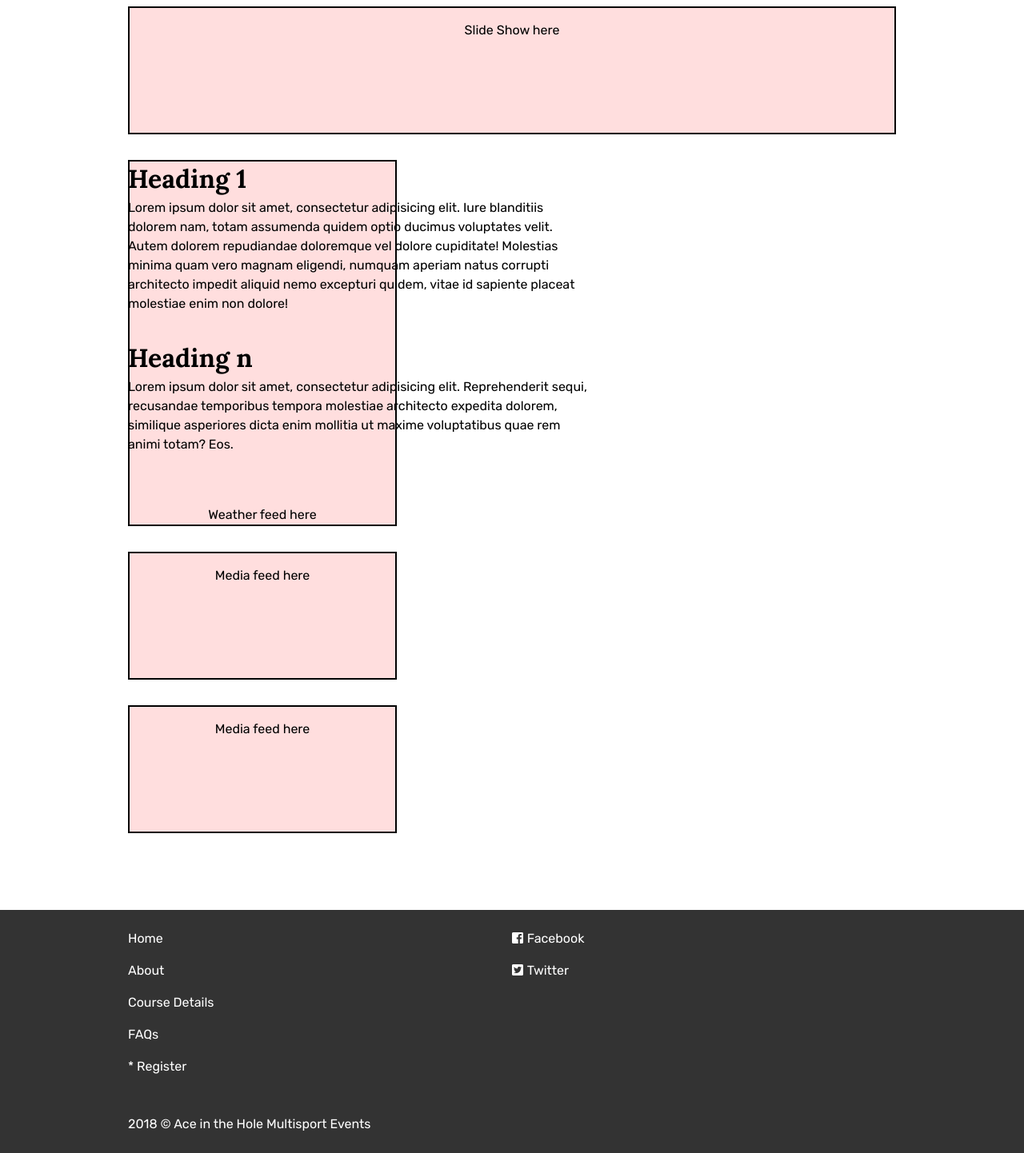
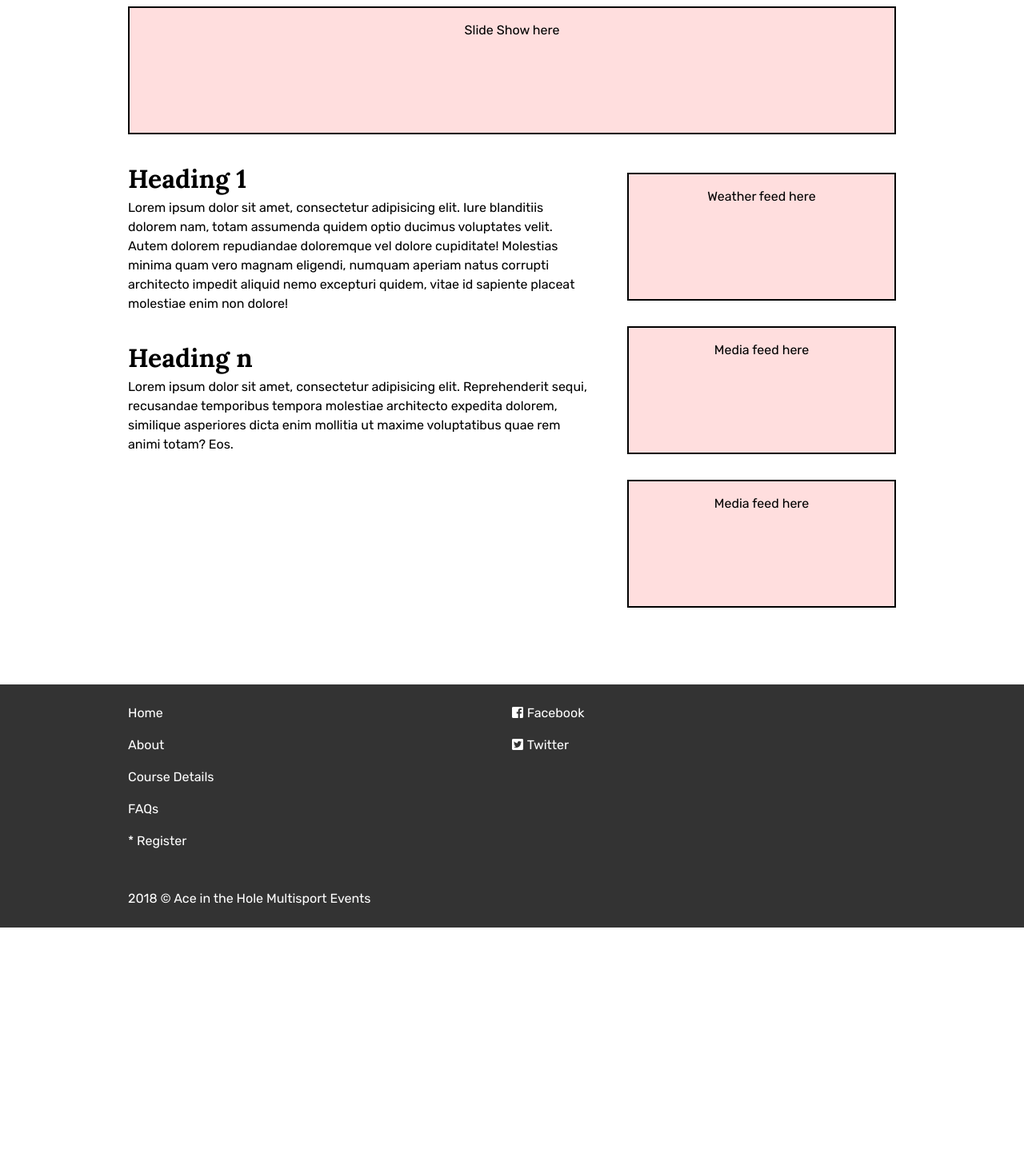
Before and after one commit to ngdatkh/cas222-template, a PHP site: page / in a window 1280 px wide. Shown: the part 133-1575 px from the top of the page at 80% size. After the commit the page ends 1293 px from the top, so only its background shows below. Run offline with PHP 8.4, Linux system fonts and the light colour scheme; some libraries are stand-ins or nearby versions.

Commit message:
Errorsss
Typo

```diff
--- a/style/main.css
+++ b/style/main.css
@@ -275,7 +275,7 @@ footer section:first-child a i {
     width: 60%;
   }
   main > section:last-of-type {
-    sfloat: right;
+    float: right;
     width: 35%;
     margin-top: 1em;
   }
--- a/style/main.less
+++ b/style/main.less
@@ -295,7 +295,7 @@ footer {
       float: left;
       width: 60%;
     }
-    > section:last-of-type {s
+    > section:last-of-type {
       float: right;
       width: 35%;
       margin-top: 1em;
```
